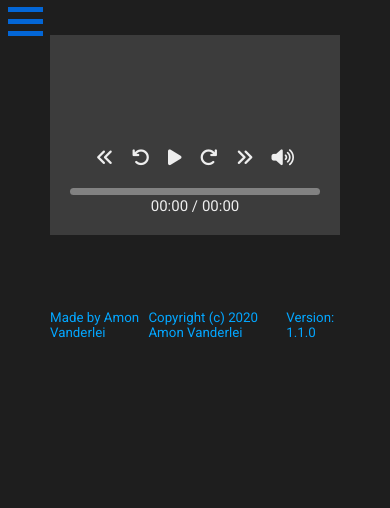
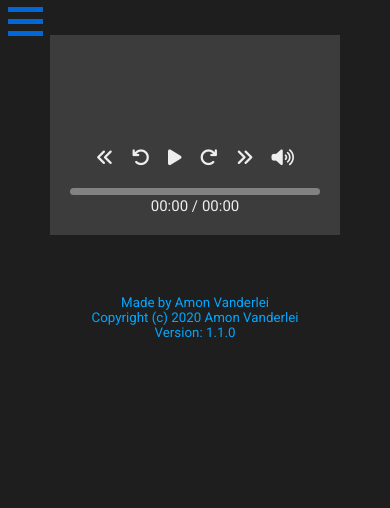
Before and after one commit to AmonVanderlei/LDS, a plain HTML site: page public/pages/playlist.html in a window 390 px wide. Drawn offline with Linux system fonts and the light colour scheme.

Commit message:
Add files via upload

```diff
--- a/public/pages/playlist.html
+++ b/public/pages/playlist.html
@@ -111,8 +111,6 @@
     </main>
 
     <audio class="audioPlayer" id="audioplayer" controls=""></audio>
-    <video src="https://media.discordapp.net/attachments/788591738779467837/788824893730324490/if-we-love-him-remix.mp4"
-        style="position: absolute; top: 0; left: 0; display: none;" autoplay controls="" muted loop></video>
     <script src="https://kit.fontawesome.com/aa1d7fc9dd.js" crossorigin="anonymous"></script>
     <script src="../scripts/music-playlist.js"></script>
     <script src="../scripts/player-playlist.js"></script>
--- a/public/styles/main-library.css
+++ b/public/styles/main-library.css
@@ -25,6 +25,7 @@
     flex-wrap: wrap;
     overflow-x: auto;
     width: 100%;
+    justify-content: center;
 }
 .main__row__songs a{
     width: 10%;
--- a/public/styles/responsive-about.css
+++ b/public/styles/responsive-about.css
@@ -48,6 +48,16 @@
         width: 100%;
     }
 }
+@media screen and (max-width: 579px){
+    .main__row__footer{
+        flex-direction: column;
+        align-items: center;
+        padding-top: 10px;
+    }
+    .main__row__footer > small{
+        padding: 0;
+    }
+}
 @media screen and (max-width: 399px){
     .main{
         font-size: 12px;
--- a/public/styles/responsive-library.css
+++ b/public/styles/responsive-library.css
@@ -73,6 +73,16 @@
         width: 30%;
     }
 }
+@media screen and (max-width: 579px){
+    .main__row__footer{
+        flex-direction: column;
+        align-items: center;
+        padding-top: 10px;
+    }
+    .main__row__footer > small{
+        padding: 0;
+    }
+}
 @media screen and (max-width: 550px){
     .main__row__songs a{
         width: 35%;
--- a/public/styles/responsive-playlist.css
+++ b/public/styles/responsive-playlist.css
@@ -96,6 +96,16 @@
         -space: nowrap;
     }
 }
+@media screen and (max-width: 579px){
+    .main__row__footer{
+        flex-direction: column;
+        align-items: center;
+        padding-top: 10px;
+    }
+    .main__row__footer > small{
+        padding: 0;
+    }
+}
 @media screen and (max-width: 404px){
     .btns{
         margin: 7px
--- a/public/styles/responsive.css
+++ b/public/styles/responsive.css
@@ -85,6 +85,9 @@
     }
 }
 @media screen and (max-width: 687px){
+    .main-wraper{
+        padding-bottom: 150px;
+    }
     .main__col{
         width: 25vw;
     }
@@ -111,6 +114,16 @@
     .player__control_2 {
         left: 420px;
         width: 15%;
+    }
+}
+@media screen and (max-width: 579px){
+    .main__row__footer{
+        flex-direction: column;
+        align-items: center;
+        padding-top: 10px;
+    }
+    .main__row__footer > small{
+        padding: 0;
     }
 }
 @media screen and (max-width: 550px){
```
Also changed, not shown: public/index.html (+1 -2 lines).
